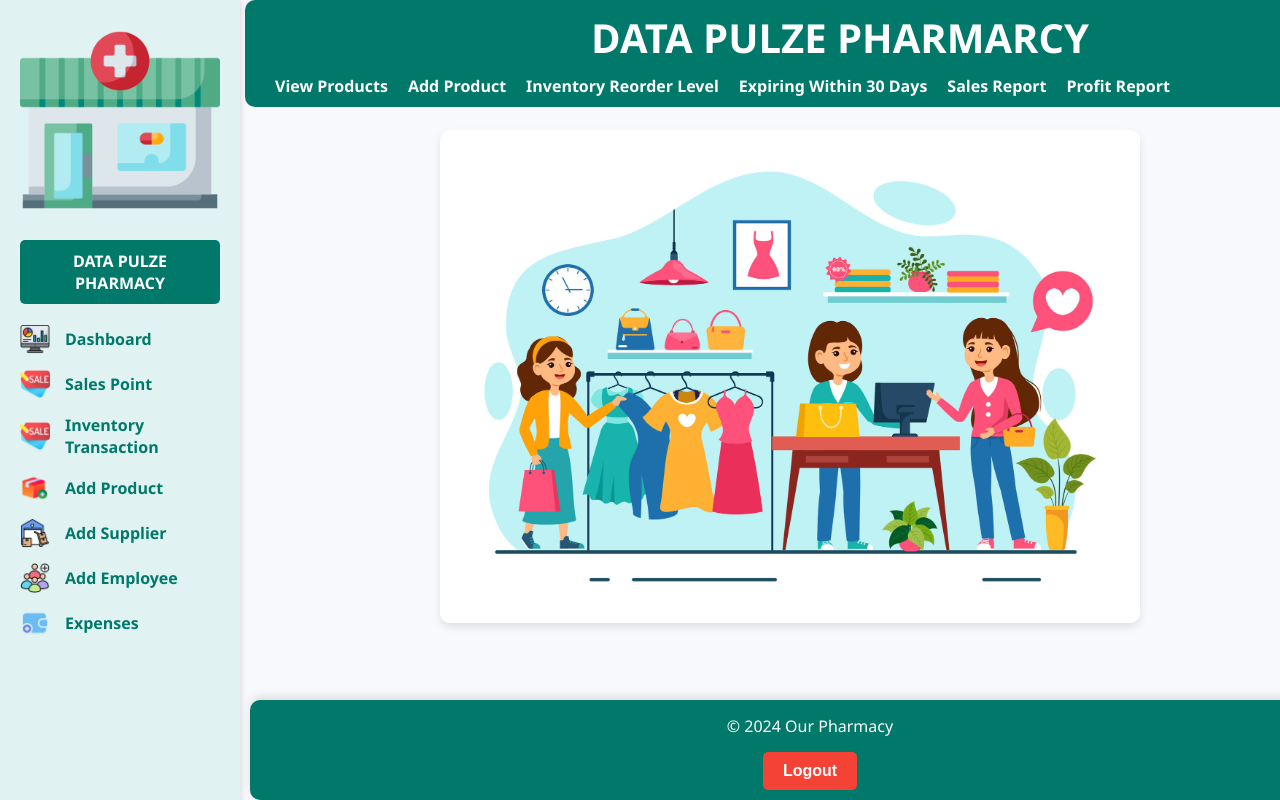
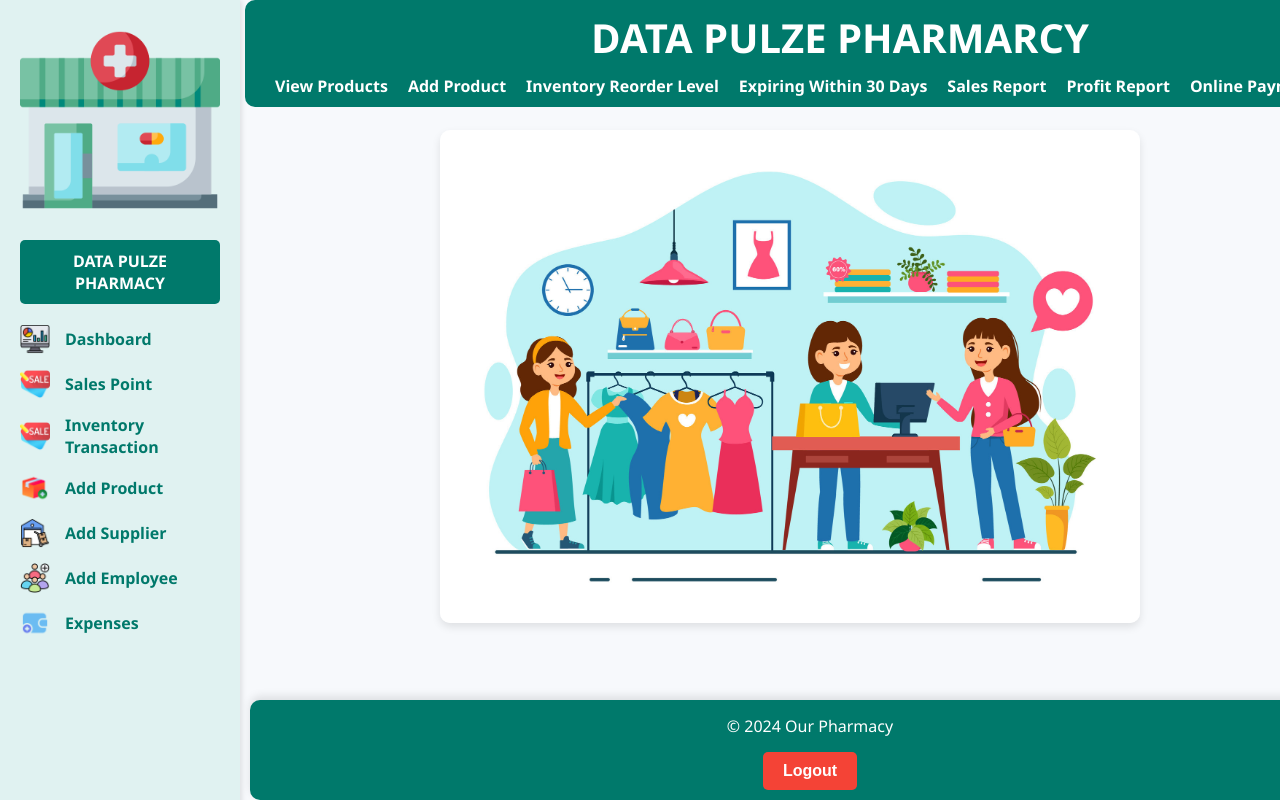
Before and after one commit to Derek1211212/webapp, a Flask app: page /home in a window 1280 px wide. Run offline with Flask 3, Linux system fonts and the light colour scheme; the visitor is signed in with stand-in values (Sample User, id 1).

Commit message:
Update index.html

```diff
--- a/templates/index.html
+++ b/templates/index.html
@@ -221,6 +221,7 @@
                     <li><a href="{{ url_for('expiring_products') }}">Expiring Within 30 Days</a></li>
                     <li><a href="{{ url_for('sales_report') }}">Sales Report</a></li>
                     <li><a href="{{ url_for('profit_report') }}">Profit Report</a></li>
+                    <li><a href="{{ url_for('payment_confirmation') }}">Online Payment history</a></li>
                 </ul>
             </nav>
 
```
